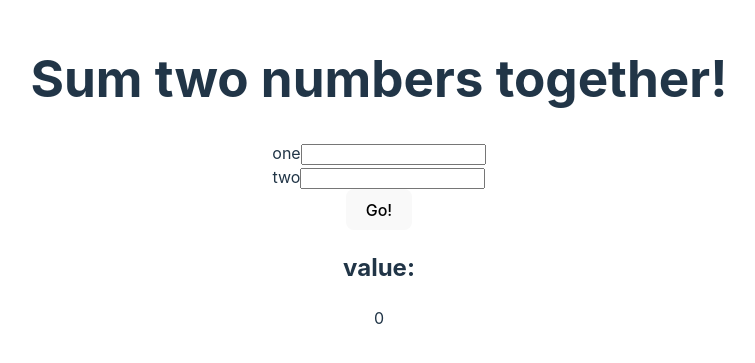
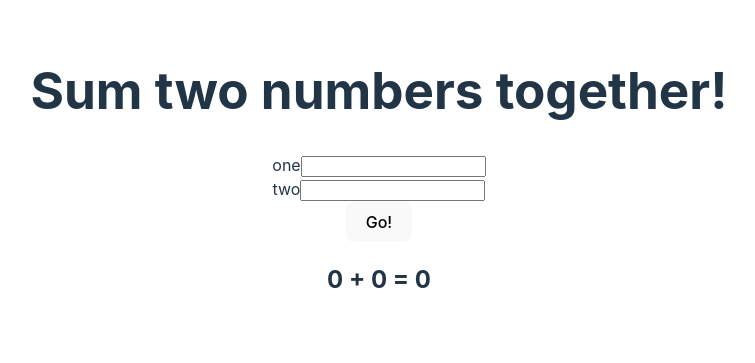
Before and after one commit to cfry2/actions-example, a React (Vite) app: page / in a window 1280 px wide. Shown: the part 227-590 px from the top of the page, without its empty margins (261-1016 px from the left). Built offline with nearby package versions, Linux system fonts and the light colour scheme.

Commit message:
added in new text

```diff
--- a/src/App.tsx
+++ b/src/App.tsx
@@ -29,8 +29,7 @@ function App() {
       <Input id="one" label="two" value={two} onChange={(value) => setTwo(value)} />
       </div>
       <Button onClick={sumTwoNumbers}/>
-      <h2>value:</h2>
-      <div>{sumValue.value}</div>
+      <h2>{one || 0} + {two || 0} = {sumValue.value}</h2>
     </>
   )
 }
```
